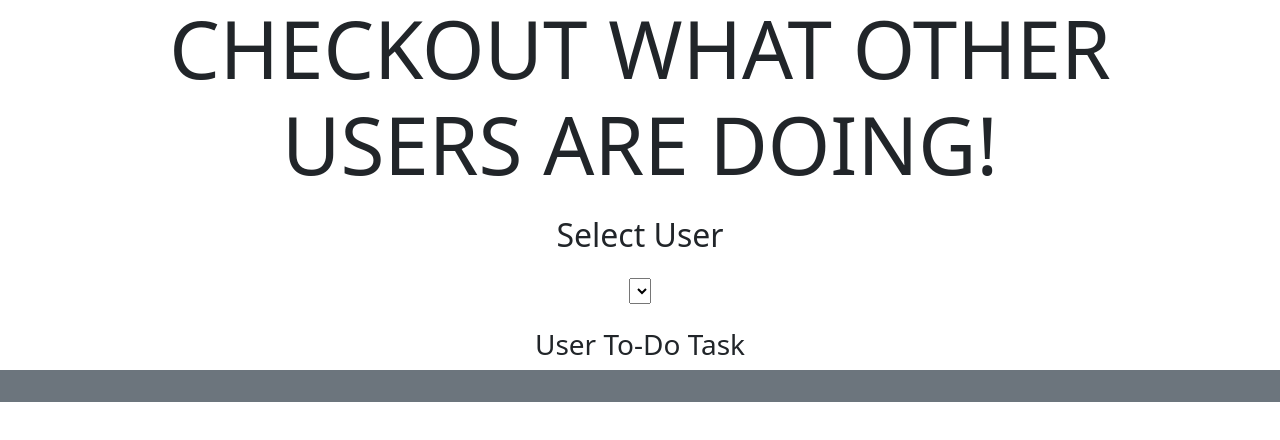
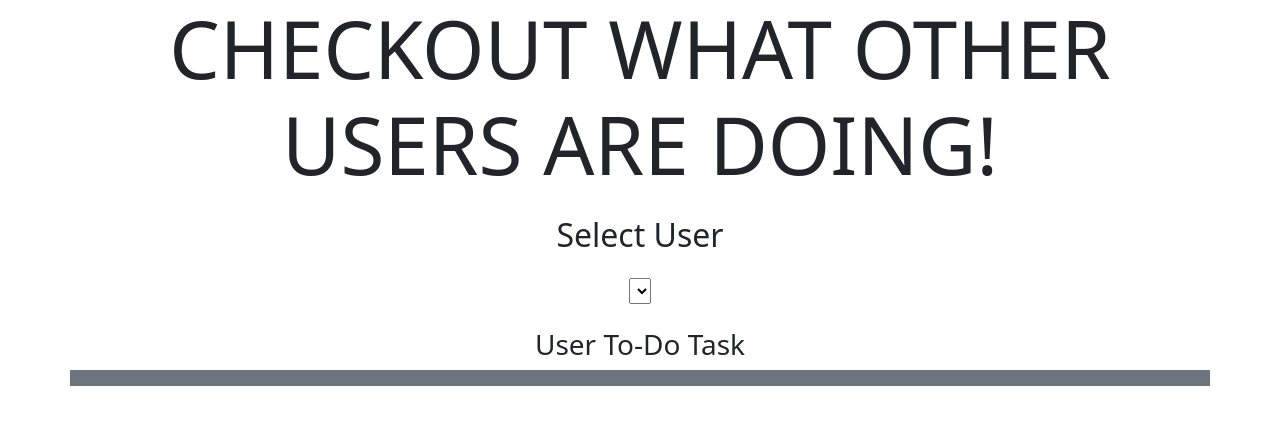
Before and after one commit to rohanpokwal/stay_organized_workshop, a plain HTML site: page todos.html in a window 1280 px wide. Drawn offline with nearby package versions, Linux system fonts and the light colour scheme; no server answers.

Commit message:
add container to page

```diff
--- a/todos.html
+++ b/todos.html
@@ -13,7 +13,7 @@
 <body>
     <h1 class="display-1 text-center">CHECKOUT WHAT OTHER<br> USERS ARE DOING!</h1>
 
-    <h2 class="text-center mt-4">Select User</h2>
+    <h2 class="text-center mt-4" >Select User</h2>
 
     <!--User select dropdown -->
     <form class="flex-container">
@@ -24,7 +24,7 @@
 
 
     <h3 class="text-center">User To-Do Task</h3>
-<div class="box mx-auto p-3 mb-2 bg-secondary text-white">
+<div class="container mx-auto p-2 mb-2 bg-secondary text-white">
     <!-- User To Do task displayed -->
     <div id="toDoList" class="text-center"></div>
 
```
